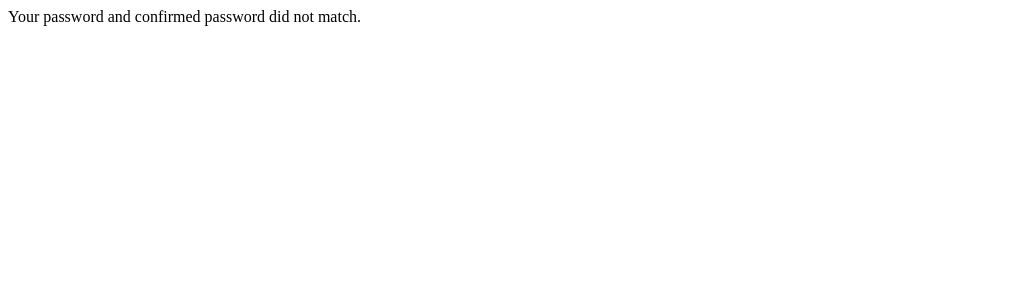
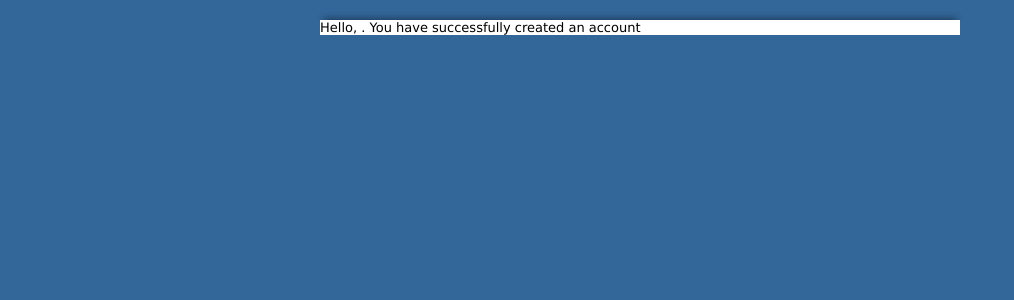
Before and after one commit to rsingla92/pigs, a PHP site: page /register.php in a window 1280 px wide. Shown: the top 300 px of the page, without its empty margins (0-1014 px from the left). Run offline with PHP 8.4, Linux system fonts and the light colour scheme; data that the repository does not hold is empty.

Commit message:
Register php script mostly working

```diff
--- a/html/CreateAccount.html
+++ b/html/CreateAccount.html
@@ -13,7 +13,7 @@
 	<div id="form_container">
 
 		<h1><a>New Account</a></h1>
-		<form id="form_980924" class="appnitro"  method="post" action="">
+		<form id="form_980924" class="appnitro"  method="post" action="./register.php">
 					<div class="form_description">
 			<h2>New Account</h2>
 		</div>
@@ -24,7 +24,7 @@
 			<p></p>
 		</li>
 
-		<form action="register.php">
+		<form action="./register.php" method="post">
 			<li>
 				<label class="description" for="element_7">Name </label>
 				<span>
@@ -41,7 +41,7 @@
 
 			Username:<br> <input type="text" name="user"><br>
 			Password:<br> <input type="password" name="password"><br>
-			Confirm Password:<br> <input type="password" name="password"><br>
+			Confirm Password:<br> <input type="password" name="password_confirm"><br>
 
 			<label class="description" for="element_9">User Type</label>
 			<select class="element select medium" id="element_8" name="userType">
--- a/html/register.php
+++ b/html/register.php
@@ -1,18 +1,29 @@
-<html>
-<body>
+<!DOCTYPE html PUBLIC "-//W3C//DTD XHTML 1.0 Transitional//EN" "http://www.w3.org/TR/xhtml1/DTD/xhtml1-transitional.dtd">
+<html xmlns="http://www.w3.org/1999/xhtml">
+<head>
+<meta http-equiv="Content-Type" content="text/html; charset=UTF-8">
+<title>PIGS Login</title>
+<link rel="stylesheet" type="text/css" href="view.css" media="all">
+<script type="text/javascript" src="view.js"></script>
+
+</head>
+<body id="main_body" >
+    <img id="top" src="top.png" alt="">
+    <div id="form_container">
+
 <?php
-    $pswd = password_hash($_POST["password"], PASSWORD_BCRYPT);
-    $pswd_confirm = password_hash($_POST["password_confirm"], PASSWORD_BCRYPT);
+    $pswd = sha1($_POST["password"]);
+    $pswd_confirm = sha1($_POST["password_confirm"]);
 
-    if ($pswd == $pswd_confirm)
+    if (strcmp($pswd, $pswd_confirm) !== 0)
+    {
+        echo "Your password and confirmed password did not match.";
+    }
+    else
     {
         echo "Hello, {$_POST['first_name']} {$_POST['last_name']}. You have successfully created an account";
         // Store data in DB here
     }
-    else
-    {
-        echo "Your password and confirmed password did not match.";
-    }
 ?>
 </body>
 </html>
```
